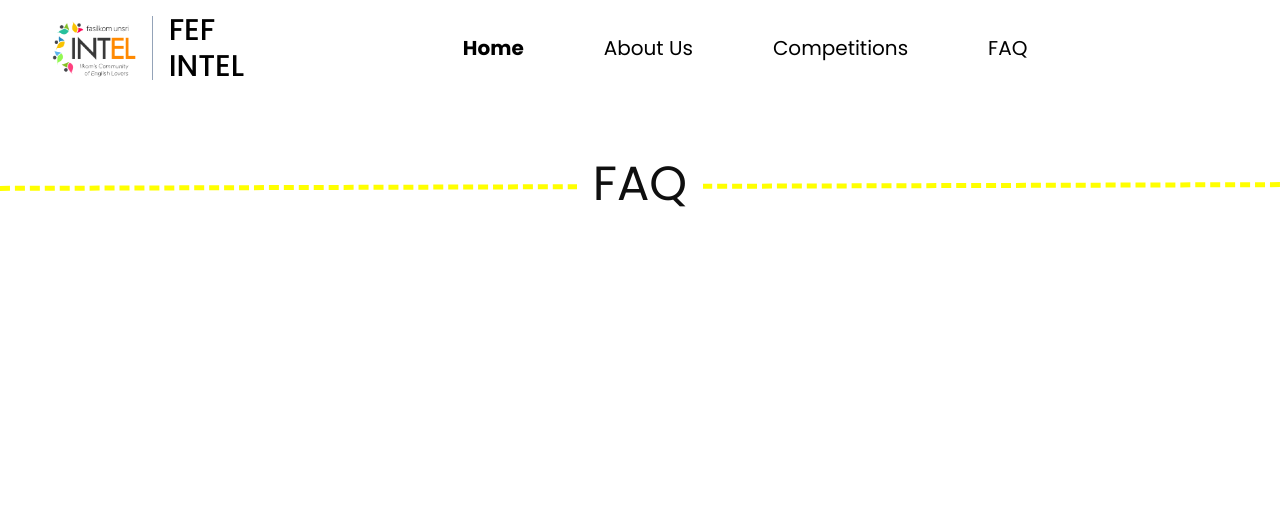
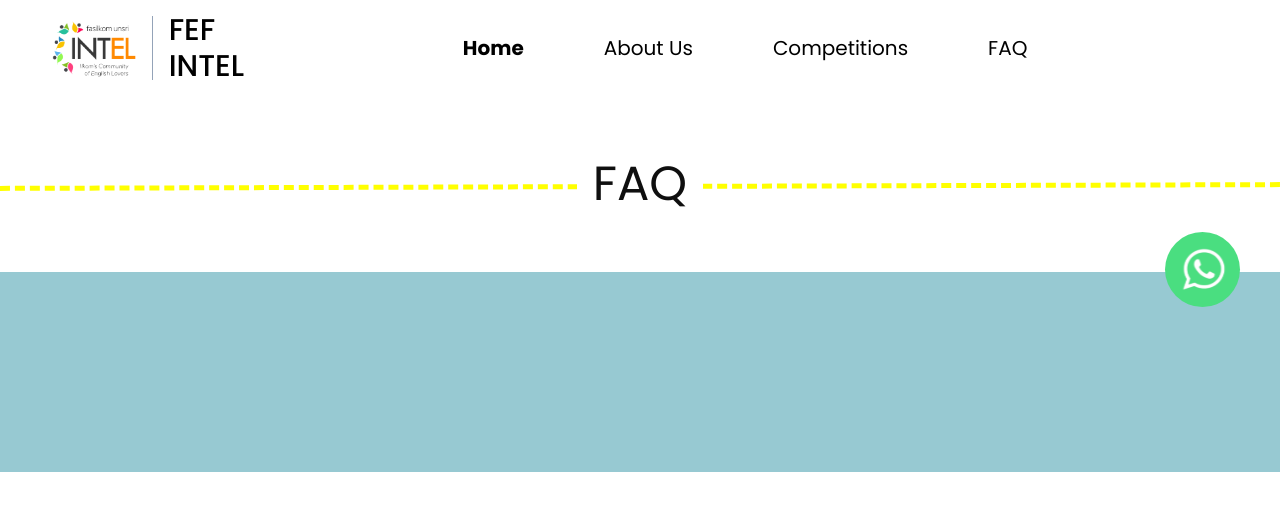
Before and after one commit to aziemp66/fef-intel, a React (Vite) app: page /faq in a window 1280 px wide. Shown: the top 510 px of the page. Built offline with nearby package versions, Linux system fonts and the light colour scheme.

Commit message:
Adding Whatsapp Button

```diff
--- a/src/Components/UI/Footer.tsx
+++ b/src/Components/UI/Footer.tsx
@@ -5,7 +5,20 @@ const Footer = () => {
 	const location = useLocation();
 	const locationIsHome = location.pathname === "/";
 
-	return <div></div>;
+	return (
+		<div className="w-full h-[200px] bg-light-blue relative">
+			<a
+				href="http://www.google.com"
+				className="bg-green-400 rounded-full absolute -top-10 right-10 h-[75px] w-[75px] cursor-pointer"
+			>
+				<img
+					className="absolute w-full h-full"
+					src="/items/whatsapp.svg"
+					alt="whatsapp-icon"
+				/>
+			</a>
+		</div>
+	);
 };
 
 export default Footer;
--- a/src/Pages/Home/Home.tsx
+++ b/src/Pages/Home/Home.tsx
@@ -68,7 +68,7 @@ const Home = () => {
 					/>
 				</SwiperSlide>
 			</Swiper>
-			<div className="flex flex-col md:flex-row justify-center items-center w-[full] md:w-4/5 mx-auto md:gap-16 bg-light-pink h-full rounded-xl shadow-2xl px-4 md:px-12 py-10 md:py-12 md:mb-0">
+			<div className="flex flex-col md:flex-row justify-center items-center w-[full] md:w-4/5 mx-auto md:gap-16 bg-light-pink h-full rounded-xl shadow-2xl px-4 md:px-12 py-10 md:py-12 md:mb-24">
 				<img
 					className="w-[250px] h-[200px] md:w-[500px] md:h-[300px]"
 					src="/logo/fef-logo.png"
```
Also changed, not shown: public/items/whatsapp.svg (added).
